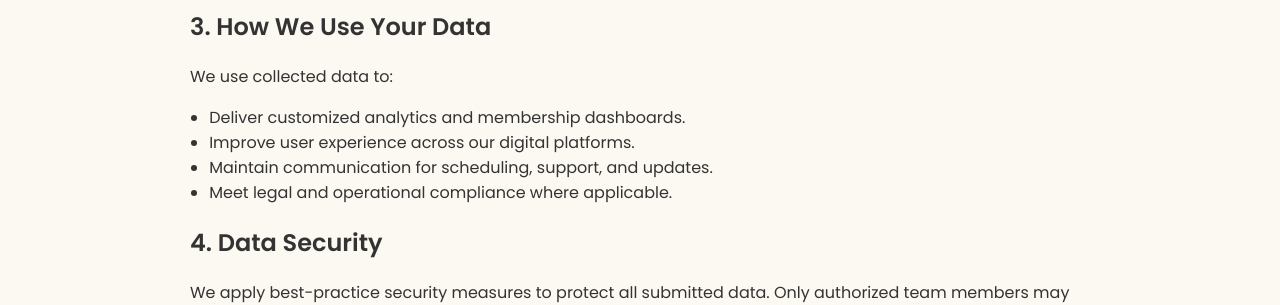
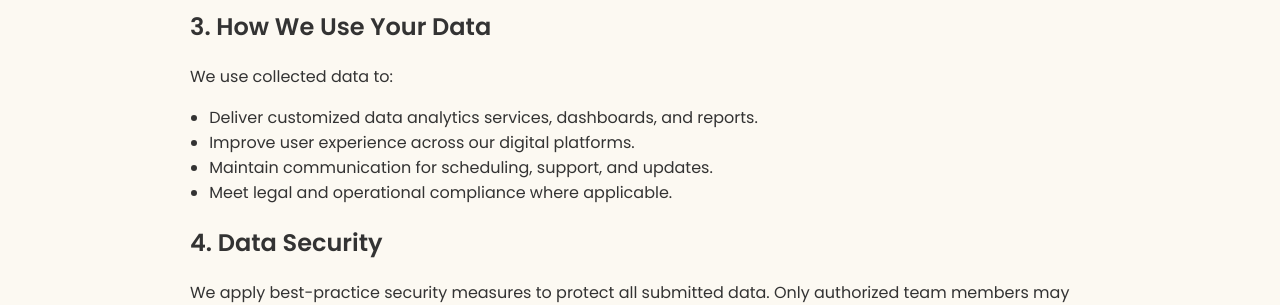
Before and after one commit to lyven81/pinnacles-learning-website, a Jekyll site: the page privacy-policy.html, which Jekyll copies as it is, in a window 1280 px wide and 900 px high, scrolled down 499 px. Shown: the part 154-459 px from the top of the window. Built offline with Jekyll 4.4.1, drawn with Linux system fonts in a browser that asks for light colours.

Commit message:
Update contact and privacy policy to focus on data analytics only
Contact page changes:
- Removed AI Solutions Development option
- Updated service options to Analytics Monthly, Analytics Project, Custom Analytics Solution
- Changed example placeholder from "We want new ways to engage customers" to "Marketing ROI is unclear"

Privacy policy changes:
- Changed "customized analytics and membership dashboards" to "customized data analytics services, dashboards, and reports"
- Removed any ambiguous AI references

🤖 Generated with [Claude Code](https://claude.com/claude-code)

Co-Authored-By: Claude <noreply@anthropic.com>

```diff
--- a/privacy-policy.html
+++ b/privacy-policy.html
@@ -177,7 +177,7 @@
       <h2>3. How We Use Your Data</h2>
       <p>We use collected data to:</p>
       <ul>
-        <li>Deliver customized analytics and membership dashboards.</li>
+        <li>Deliver customized data analytics services, dashboards, and reports.</li>
         <li>Improve user experience across our digital platforms.</li>
         <li>Maintain communication for scheduling, support, and updates.</li>
         <li>Meet legal and operational compliance where applicable.</li>
```
Also changed, not shown: contact.html (+4 -4 lines).
